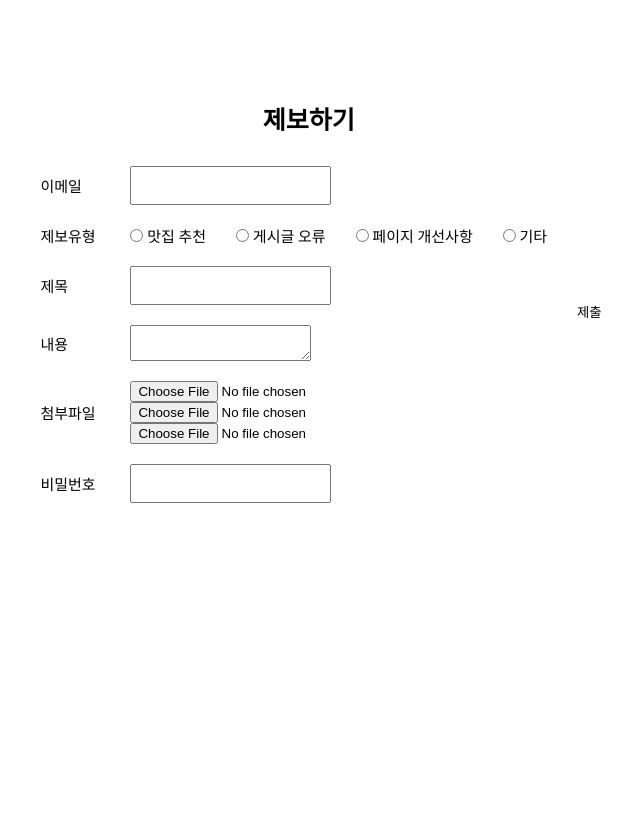
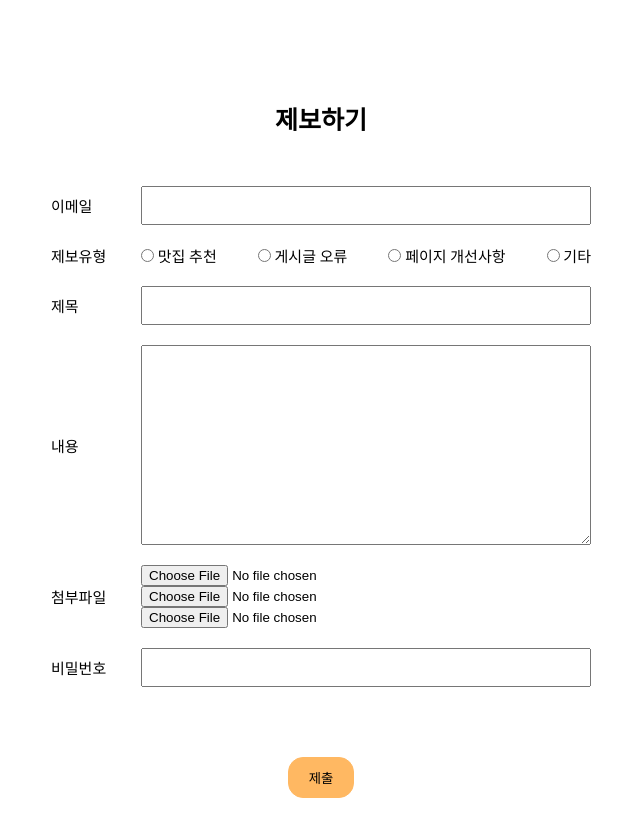
Before and after one commit to rlobll/project_green, a plain HTML site: page html/report.html in a window 1280 px wide. Shown: the whole page, without its empty margins (319-959 px from the left). Before the commit the page ends 800 px from the top, so only its background shows below. Drawn offline with Linux system fonts and the light colour scheme.

Commit message:
제보하기

```diff
--- a/css/report.css
+++ b/css/report.css
@@ -5,16 +5,20 @@
 .report_form {
   width: 1000px;
   margin: 100px auto 100px;
+  display: flex;
+  flex-direction: column;
+  align-items: center;
 }
 form {
   display: flex;
   justify-content: center;
+  margin-bottom: 50px;
 }
 legend {
   font-size: 25px;
   font-weight: bold;
   text-align: center;
-  margin-bottom: 30px;
+  margin-bottom: 50px;
 }
 fieldset label {
   display: flex;
@@ -27,16 +31,33 @@ fieldset label span {
   margin-right: 10px;
 }
 fieldset label input {
-  padding: 10px 10px;
+  padding: 10px 5px;
+}
+.report_email input,
+.report_title input,
+.report_pwd input {
+  width: 450px;
+  box-sizing: border-box;
 }
 .report_type {
   display: flex;
+  width: 450px;
+  justify-content: space-between;
 }
-.report_type div {
-  margin-right: 30px;
+.report_txt textarea {
+  width: 450px;
+  height: 200px;
+  padding: 10px 5px;
+  box-sizing: border-box;
 }
 .file input {
   display: flex;
   flex-direction: column;
   padding: 0;
 }
+.report_btn button {
+  border: 1px solid #ffb862;
+  border-radius: 15px;
+  padding: 10px 20px;
+  background: #ffb862;
+}
--- a/css/reset.css
+++ b/css/reset.css
@@ -24,7 +24,8 @@ fieldset,
 legend,
 label,
 input,
-address {
+address,
+textarea {
   margin: 0;
   padding: 0;
 }
--- a/html/report.html
+++ b/html/report.html
@@ -16,7 +16,7 @@
         <form action="">
           <fieldset>
             <legend>제보하기</legend>
-            <label for="">
+            <label for="" class="report_email">
               <span>이메일</span>
               <input type="text" name="" id="" />
             </label>
@@ -41,11 +41,11 @@
                 </div>
               </div>
             </label>
-            <label for="">
+            <label for="" class="report_title">
               <span>제목</span>
               <input type="text" name="" id="" />
             </label>
-            <label for="">
+            <label for="" class="report_txt">
               <span>내용</span>
               <textarea name="" id=""></textarea>
             </label>
@@ -57,13 +57,16 @@
                 <input type="file" name="" id="" />
               </div>
             </label>
-            <label for="">
+            <label for="" class="report_pwd">
               <span>비밀번호</span>
               <input type="password" name="" id="" />
             </label>
           </fieldset>
+        </form>
+
+        <div class="report_btn">
           <button type="submit">제출</button>
-        </form>
+        </div>
       </div>
     </main>
   </body>
```
